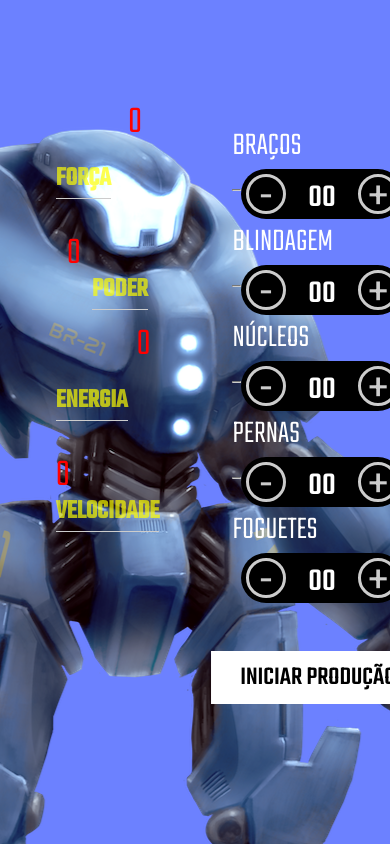
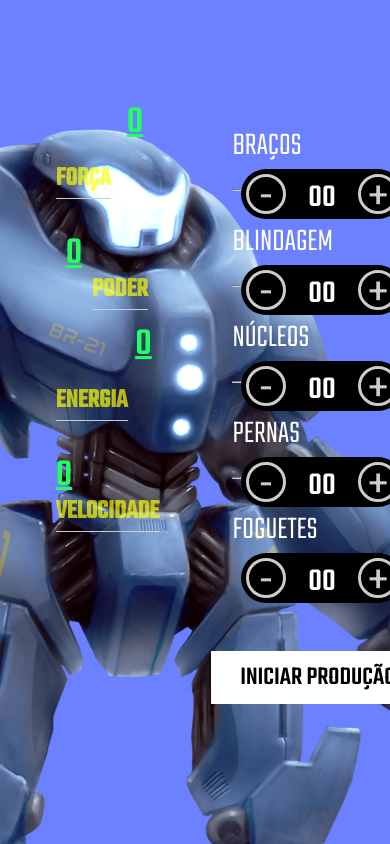
Before and after one commit to Murillo-Cecilio/Robo_JS, a plain HTML site: page index.html in a window 390 px wide. Shown: the top 844 px of the page. Drawn offline with Linux system fonts and the light colour scheme.

Commit message:
color fix

```diff
--- a/css/style.css
+++ b/css/style.css
@@ -267,7 +267,9 @@ main {
     }
 
     .estatistica-numero{
-        color: red;
+        color: rgb(33, 255, 99);
+        text-decoration: underline;
+        font-weight: bolder;
     }
     .estatistica-valor::after {
         display: none;
```
